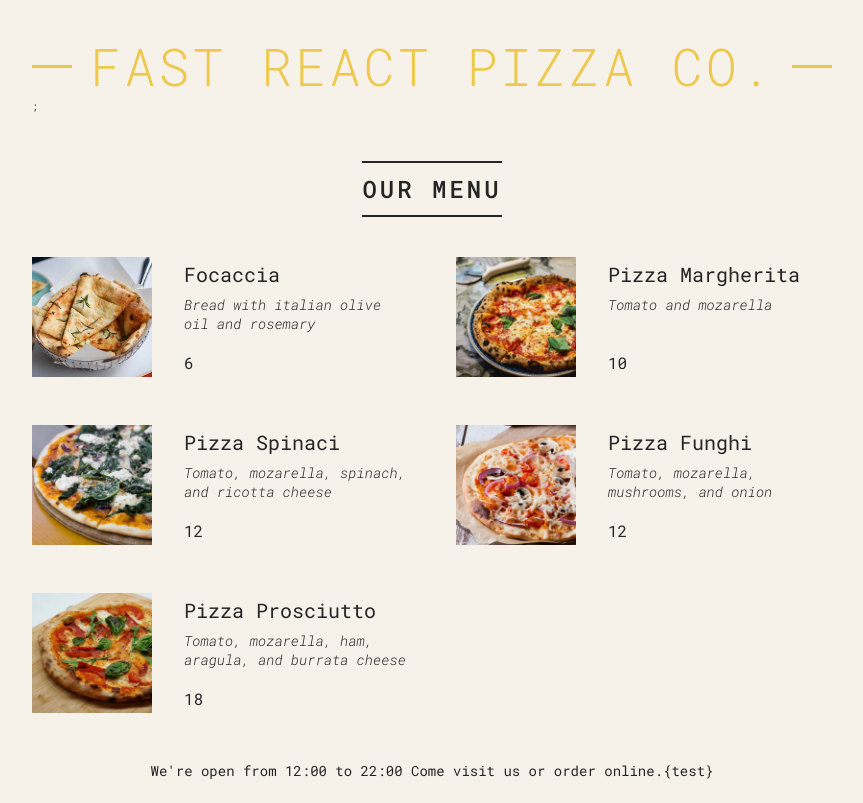
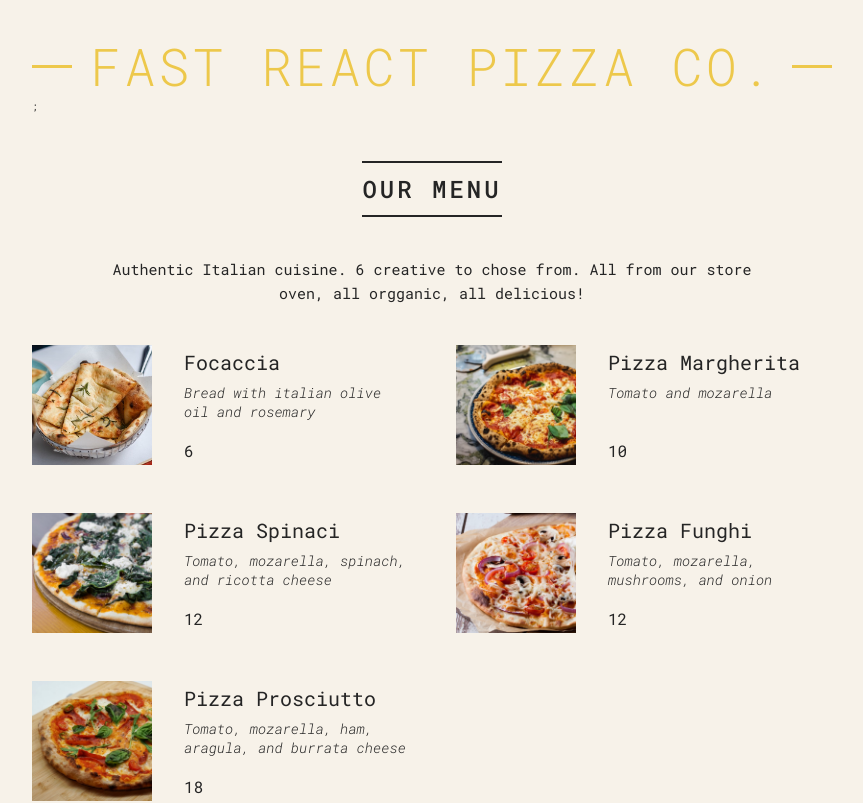
Before and after one commit to Abdullahi-Suugani/pizzas, a React (Create React App) app: page / in a window 1280 px wide. Shown: the top 803 px of the page, without its empty margins (208-1071 px from the left). Built offline with nearby package versions, Linux system fonts and the light colour scheme.

Commit message:
React Fragments

```diff
--- a/src/index.js
+++ b/src/index.js
@@ -75,11 +75,17 @@ function Menu() {
       <h2>Our Menu</h2>
 
       {numPizzas > 0 ? (
-        <ul className="pizzas">
-          {pizzas.map((pizza) => (
-            <Pizza pizzaOb={pizza} key={pizza.name} />
-          ))}
-        </ul>
+        <>
+          <p>
+            Authentic Italian cuisine. 6 creative to chose from. All from our
+            store oven, all orgganic, all delicious!
+          </p>
+          <ul className="pizzas">
+            {pizzas.map((pizza) => (
+              <Pizza pizzaOb={pizza} key={pizza.name} />
+            ))}
+          </ul>
+        </>
       ) : (
         <p>We're still working on our menu. Please come back later</p>
       )}
@@ -101,7 +107,7 @@ function Menu() {
   );
 }
 
-function Pizza({pizzaOb}) {
+function Pizza({ pizzaOb }) {
   if (pizzaOb.soldOut) return null;
 
   return (
@@ -148,11 +154,11 @@ function Footer() {
   );
 }
 
-function Order({closeHour, openHour, test }) {
+function Order({ closeHour, openHour, test }) {
   return (
     <div className="order">
       <p>
-        We're open  from {openHour}:00 to {closeHour}:00 Come visit us or order
+        We're open from {openHour}:00 to {closeHour}:00 Come visit us or order
         online.{"{test} "}
       </p>
       <button className="btn">Order Now</button>
```
